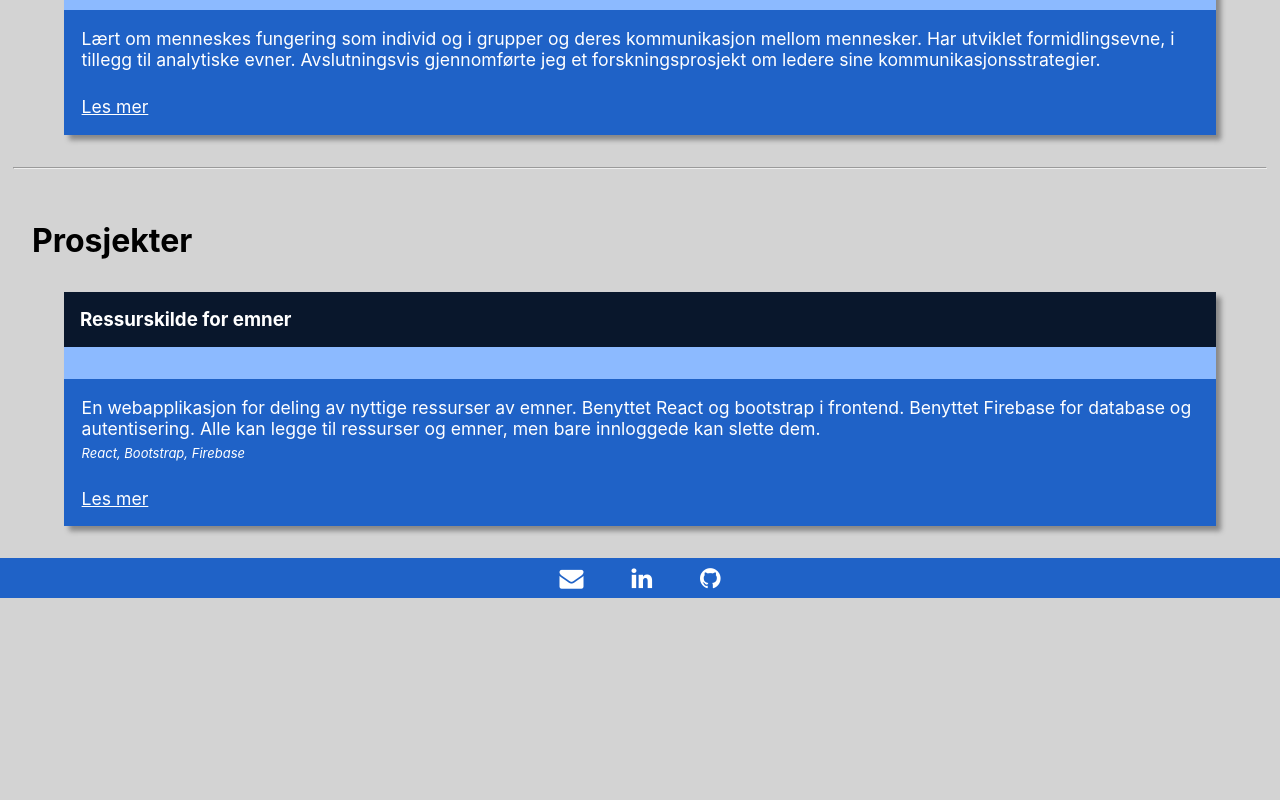
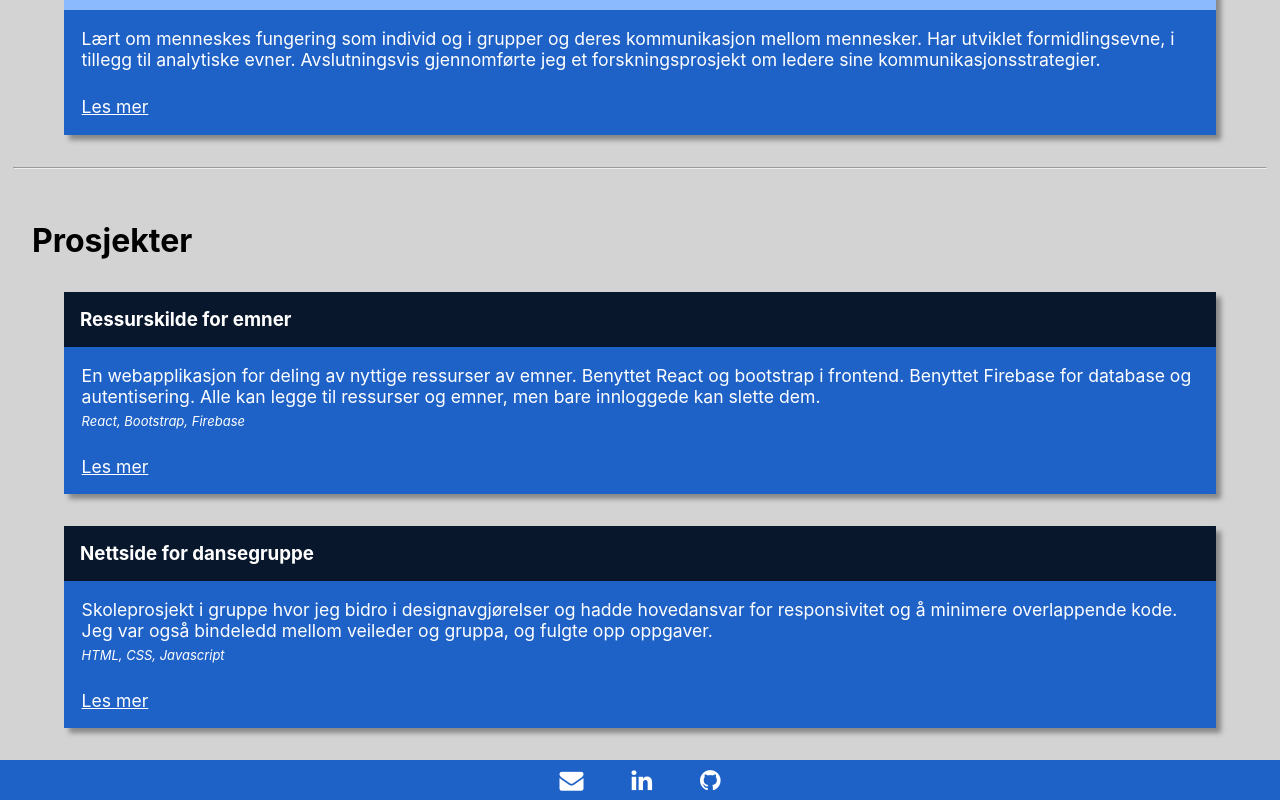
Before and after one commit to haalmarc/CV, a React (Create React App) app: page / in a window 1280 px wide. Shown: the part 2124-2924 px from the top of the page. Before the commit the page ends 2722 px from the top, so only its background shows below. Built offline with nearby package versions, Linux system fonts and the light colour scheme.

Commit message:
Add school project to CV. Destructure infobox props

```diff
--- a/src/App.js
+++ b/src/App.js
@@ -79,6 +79,13 @@ function App() {
         tech="React, Bootstrap, Firebase"
         link="https://s.ntnu.no/mineemner"
       />
+      <Infobox
+        job="Nettside for dansegruppe"
+        date=""
+        jobdesc="Skoleprosjekt i gruppe hvor jeg bidro i designavgjørelser og hadde hovedansvar for responsivitet og å minimere overlappende kode. Jeg var også bindeledd mellom veileder og gruppa, og fulgte opp oppgaver."
+        tech="HTML, CSS, Javascript"
+        link="https://s.ntnu.no/webtek17"
+      />
       <Footer />
     </div>
   );
--- a/src/components/Infobox/index.js
+++ b/src/components/Infobox/index.js
@@ -1,19 +1,20 @@
 import React from 'react';
 import './index.css';
 
-const Infobox = (props) => (
+const Infobox = ({ job, date, jobdesc, tech, link }) => (
   <div className="infoBox">
     <div className="jobtitleBox">
-      <h3>{props.job}</h3>
+      <h3>{job}</h3>
     </div>
-    <div className="dateBox">
-      {props.date}
-    </div>
+    {date ? (
+      <div className="dateBox">
+      {date}
+    </div>) : ""}
     <div className="jobDesc">
-      {props.jobdesc}
-      <p className="tech">{props.tech}</p>
+      {jobdesc}
+      <p className="tech">{tech}</p>
       <p className="readmore">
-        <a href={props.link} rel="noopener noreferrer" target="_blank">Les mer</a>
+        <a href={link} rel="noopener noreferrer" target="_blank">Les mer</a>
       </p>
     </div>
   </div>
```
